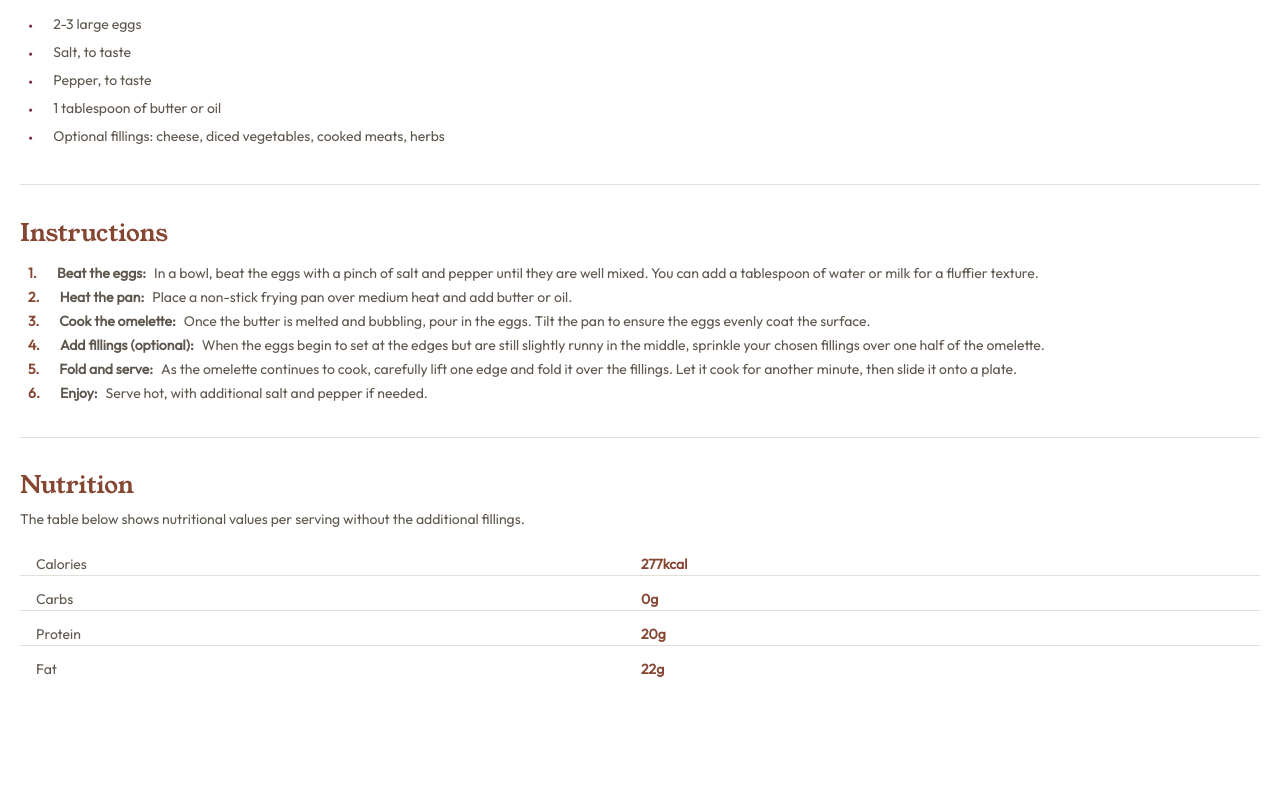
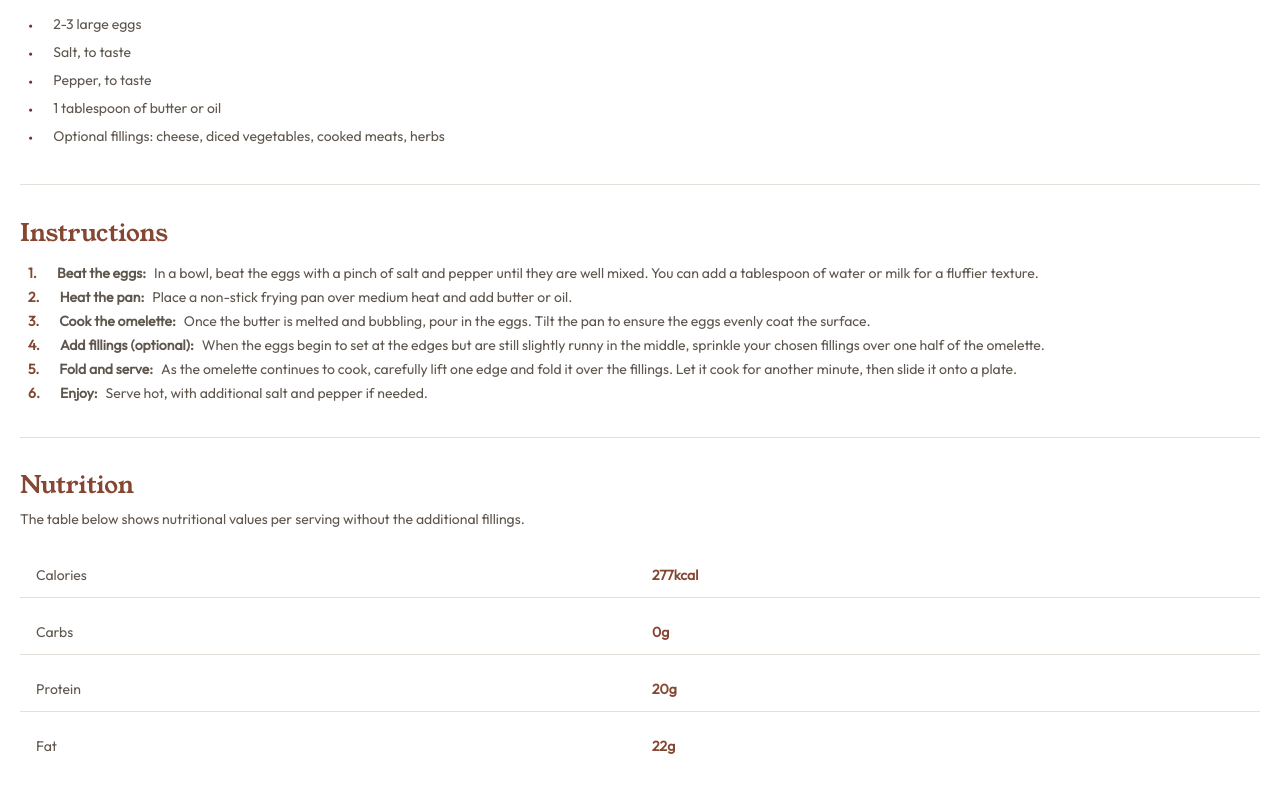
Before and after one commit to g-uriarte/fm-recipe-page, a React (Vite) app: page / in a window 1280 px wide. Shown: the part 901-1693 px from the top of the page. Before the commit the page ends 1613 px from the top, so only its background shows below. Built offline with nearby package versions, Linux system fonts and the light colour scheme.

Commit message:
added a little padding to td elements

```diff
--- a/src/components/Nutrition.tsx
+++ b/src/components/Nutrition.tsx
@@ -11,8 +11,8 @@ const TableRow: FC<{ item: NutritionItem }> = ({
 
     return (
         <tr className='text-sm'>
-            <td className='pl-4 border-b border-b-Light-Grey ' >{item.name}</td>
-            <td className='text-left font-semibold text-Nutmeg border-b border-b-Light-Grey ' >{item.amount}</td>
+            <td className='pl-4 border-b border-b-Light-Grey p-3' >{item.name}</td>
+            <td className='text-left font-semibold text-Nutmeg border-b border-b-Light-Grey p-3' >{item.amount}</td>
         </tr>
     )
 }
```
